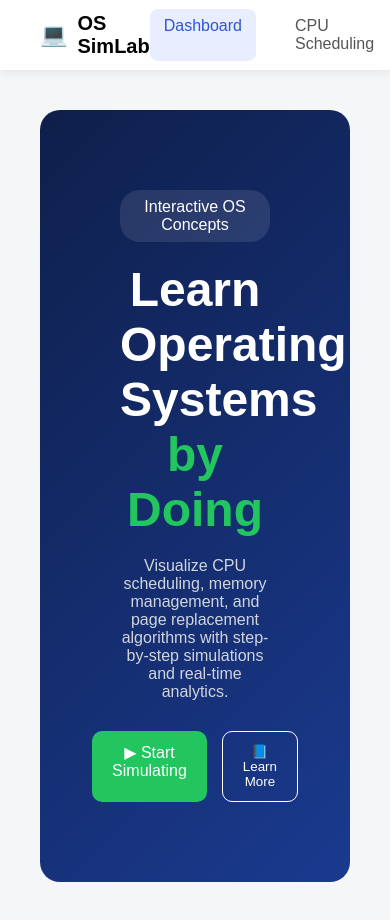
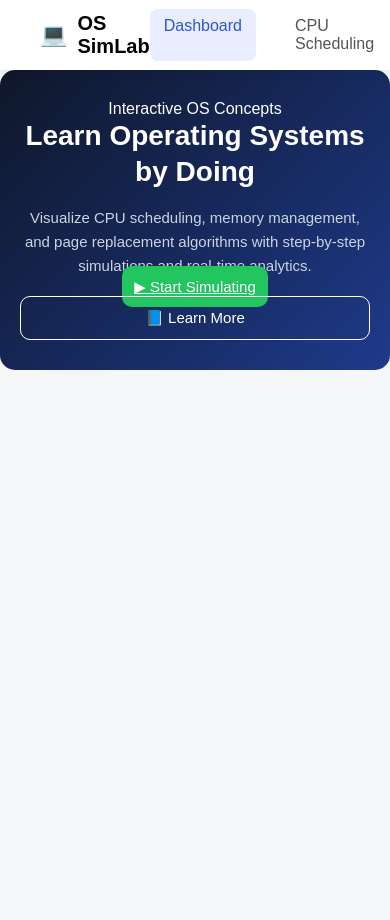
Before and after one commit to Nishan0021/OS-SimLab, a React (Vite) app: page / in a window 390 px wide. Shown: the top 920 px of the page. After the commit the page ends 844 px from the top, so only its background shows below. Built offline with nearby package versions, Linux system fonts and the light colour scheme.

Commit message:
Refactor Dashboard styles

```diff
--- a/src/pages/Dashboard.css
+++ b/src/pages/Dashboard.css
@@ -1,37 +1,62 @@
-.dashboard {
+/* MAIN CONTAINER */
+
+.dashboard-container {
   padding: 40px;
+  background: #f5f6f8;
+  min-height: 100vh;
 }
 
+
+/* HERO SECTION */
+
 .hero {
-  background: linear-gradient(135deg, #0f1f4b, #1a3a8f);
+  background: linear-gradient(135deg, #0f172a, #1e3a8a);
   color: white;
-  padding: 80px;
   border-radius: 20px;
+  padding: 60px 40px;
   text-align: center;
+  max-width: 100%;
 }
 
-.badge {
+
+/* BADGE */
+
+.hero-badge {
   background: rgba(255,255,255,0.1);
-  padding: 8px 18px;
+  display: inline-block;
+  padding: 8px 16px;
   border-radius: 20px;
-  display: inline-block;
+  font-size: 14px;
   margin-bottom: 20px;
 }
 
+
+/* TITLE */
+
 .hero h1 {
   font-size: 48px;
+  font-weight: bold;
+  margin-bottom: 10px;
 }
 
-.hero span {
+.hero .highlight {
   color: #22c55e;
 }
 
+
+/* DESCRIPTION */
+
 .hero p {
-  margin-top: 20px;
-  color: #d1d5db;
+  font-size: 18px;
+  color: #cbd5e1;
+  margin-top: 15px;
+  line-height: 1.6;
 }
 
-.buttons {
+
+/* BUTTONS */
+
+.hero-buttons {
   margin-top: 30px;
   display: flex;
   justify-content: center;
@@ -41,15 +66,58 @@
 .start-btn {
   background: #22c55e;
   color: white;
-  padding: 12px 20px;
+  padding: 14px 28px;
   border-radius: 10px;
-  text-decoration: none;
+  border: none;
+  font-size: 16px;
+  cursor: pointer;
 }
 
 .learn-btn {
   background: transparent;
   border: 1px solid white;
   color: white;
-  padding: 12px 20px;
+  padding: 14px 28px;
   border-radius: 10px;
+  font-size: 16px;
+  cursor: pointer;
 }
+
+
+/* ========================= */
+/* MOBILE RESPONSIVE */
+/* ========================= */
+
+@media (max-width: 768px) {
+
+  .dashboard-container {
+    padding: 15px;
+  }
+
+  .hero {
+    padding: 30px 20px;
+    border-radius: 15px;
+  }
+
+  .hero h1 {
+    font-size: 28px;
+    line-height: 1.3;
+  }
+
+  .hero p {
+    font-size: 15px;
+  }
+
+  .hero-buttons {
+    flex-direction: column;
+    gap: 10px;
+  }
+
+  .start-btn,
+  .learn-btn {
+    width: 100%;
+    padding: 12px;
+    font-size: 15px;
+  }
+
+}
```
